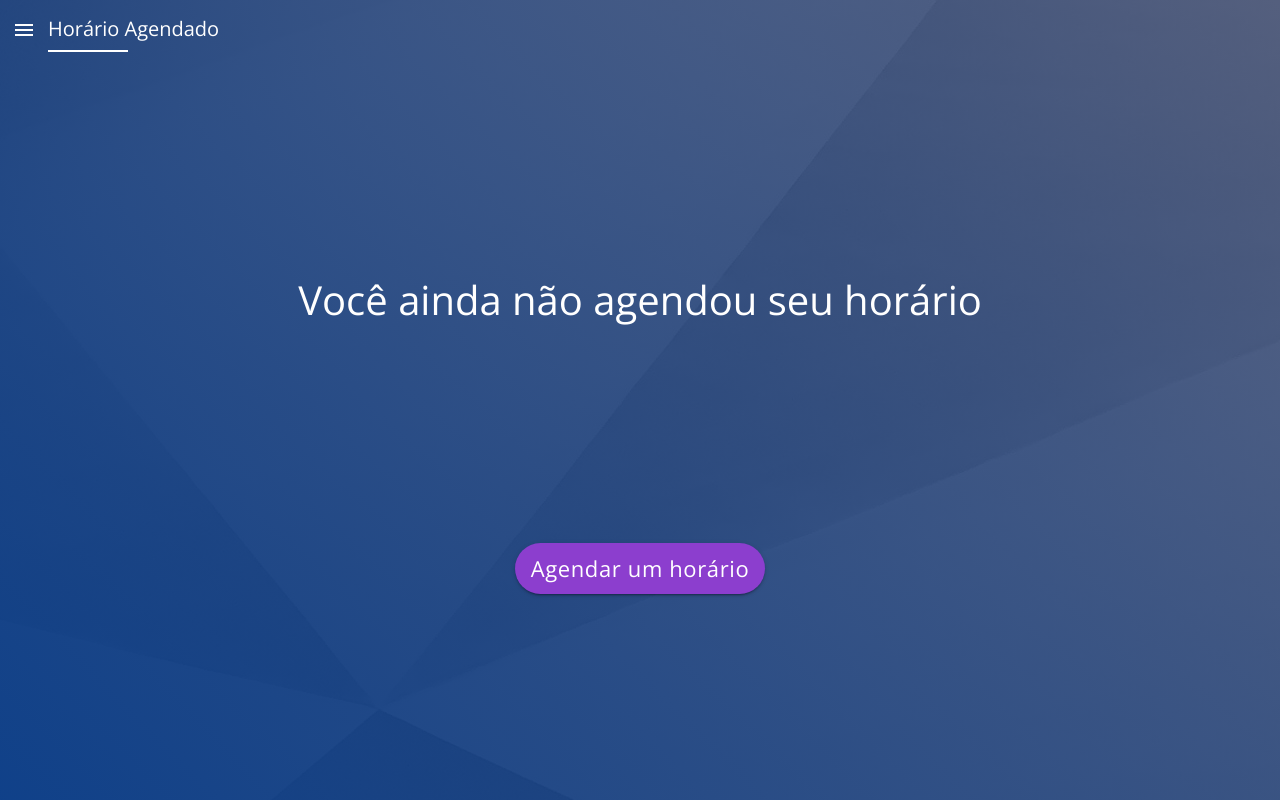
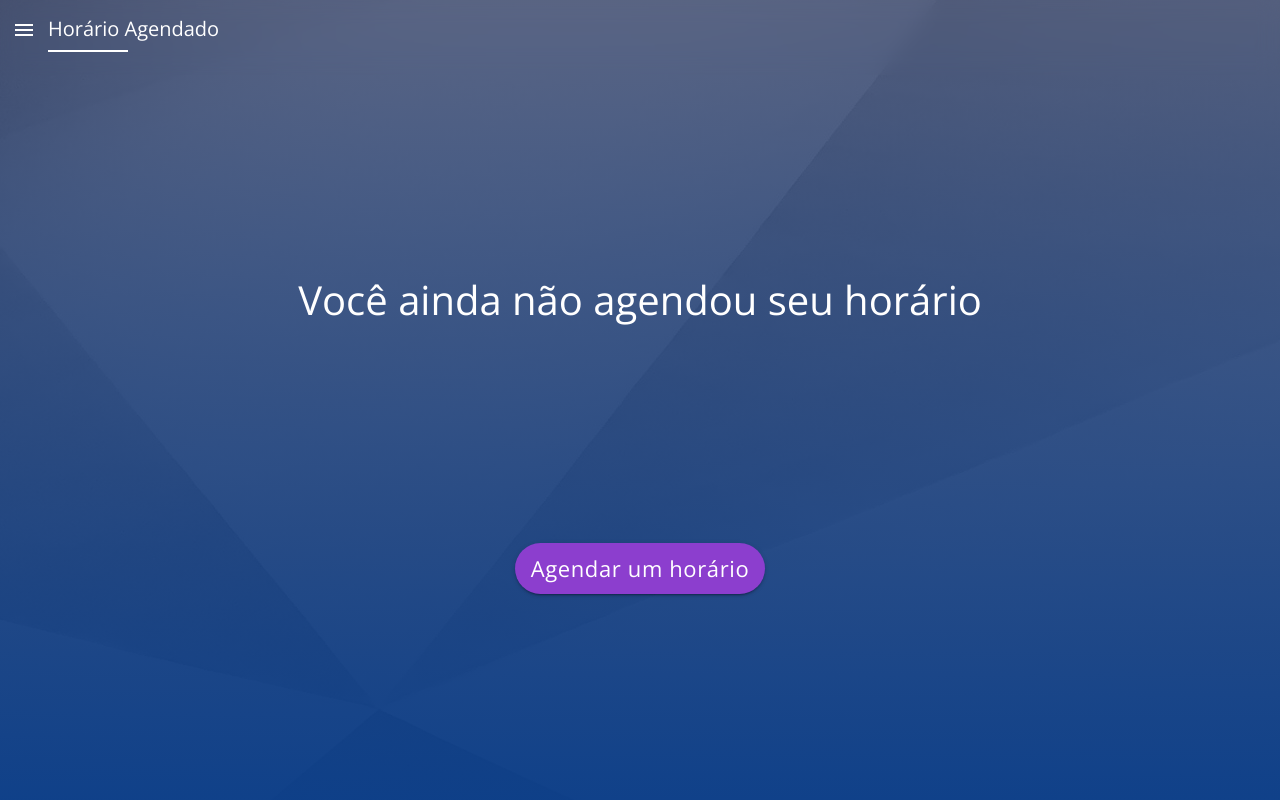
Before and after one commit to marcelodemoraes/hackthonUSP2019, a React (Create React App) app: page /login in a window 1280 px wide. Both pictures are taken after a click on the button "Entrar". Built offline with nearby package versions, Linux system fonts and the light colour scheme.

Commit message:
chore(style): fix small changes in style

```diff
--- a/src/components/App.jsx
+++ b/src/components/App.jsx
@@ -13,7 +13,7 @@ const GlobalStyle = createGlobalStyle`
     margin: 0;
   }
   #root {
-    background: linear-gradient(45deg, #0c3e88fa, #283761ba);
+    background: linear-gradient(0deg, #0c3e88fa, #283761ba);
   }
   * {
     font-family: Open Sans, sans-serif;
--- a/src/components/dashboard/common/Header.jsx
+++ b/src/components/dashboard/common/Header.jsx
@@ -12,9 +12,14 @@ const StyledHeader = styled.header`
   display: flex;
   align-items: center;
   width: 100%;
-  backdrop-filter: blur(10px);
-  //background-color: #0c3e88fa;
-  background: linear-gradient(45deg, #00000054, #00000054);
+  background-color: #381654 !important;
+  @supports (backdrop-filter: none) {
+    & {
+      background-color: transparent !important;
+      backdrop-filter: blur(10px);
+      background: linear-gradient(0deg, transparent, transparent);
+    }
+  }
 `;
 
 const Column = styled.div`
--- a/src/components/dashboard/common/Sidebar.jsx
+++ b/src/components/dashboard/common/Sidebar.jsx
@@ -43,7 +43,7 @@ const StyledSidebar = styled(SwipeableDrawer)`
     .MuiDrawer-paper {
       background-color: transparent !important;
       backdrop-filter: blur(10px);
-      background: linear-gradient(45deg, transparent, transparent);
+      background: linear-gradient(0deg, transparent, transparent);
     }
   }
   .MuiDrawer-paperAnchorLeft {
--- a/src/components/mobile/ScheduleCard.jsx
+++ b/src/components/mobile/ScheduleCard.jsx
@@ -44,8 +44,14 @@ const Slots = styled.div`
 
 const Modal = styled(Dialog)`
   && {
-    backdrop-filter: blur(4px);
-    background: linear-gradient(45deg, transparent, transparent);
+    background-color: #381654 !important;
+    @supports (backdrop-filter: none) {
+      & {
+        background-color: transparent !important;
+        backdrop-filter: blur(10px);
+        background: linear-gradient(0deg, transparent, transparent);
+      }
+    }
   }
 `
 
--- a/src/components/mobile/common/Header.jsx
+++ b/src/components/mobile/common/Header.jsx
@@ -11,6 +11,16 @@ const StyledHeader = styled.header`
   font-size: 20px;
   display: flex;
   align-items: center;
+  width: 100%;
+  z-index: 1;
+  background-color: #381654 !important;
+  @supports (backdrop-filter: none) {
+    & {
+      background-color: transparent !important;
+      backdrop-filter: blur(10px);
+      background: linear-gradient(0deg, transparent, transparent);
+    }
+  }
 `;
 
 const Column = styled.div`
--- a/src/components/mobile/common/Sidebar.jsx
+++ b/src/components/mobile/common/Sidebar.jsx
@@ -54,7 +54,7 @@ const StyledSidebar = styled(SwipeableDrawer)`
     .MuiDrawer-paper {
       background-color: transparent !important;
       backdrop-filter: blur(10px);
-      background: linear-gradient(45deg, transparent, transparent);
+      background: linear-gradient(0deg, transparent, transparent);
     }
   }
   .MuiDrawer-paperAnchorLeft {
```
